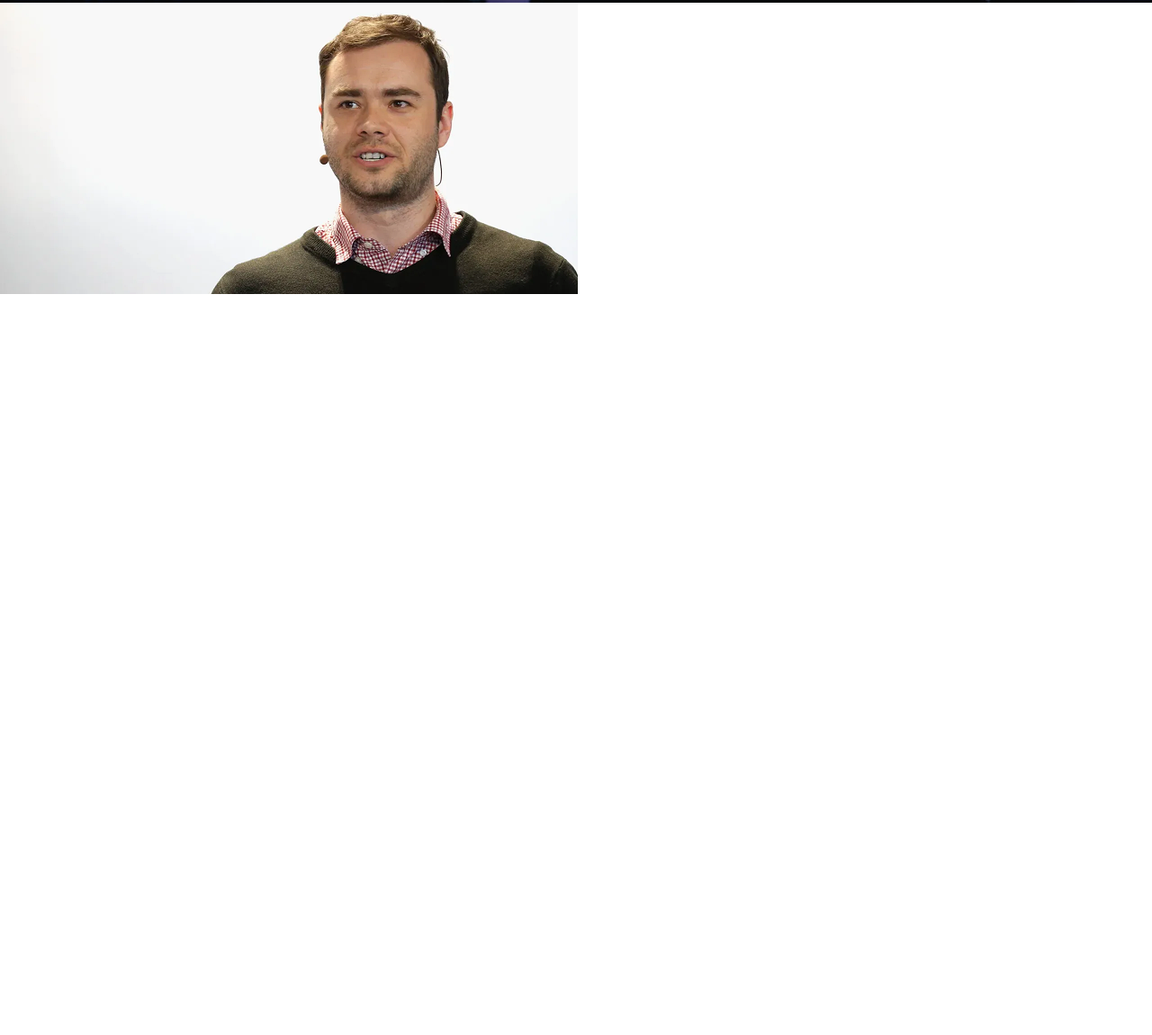
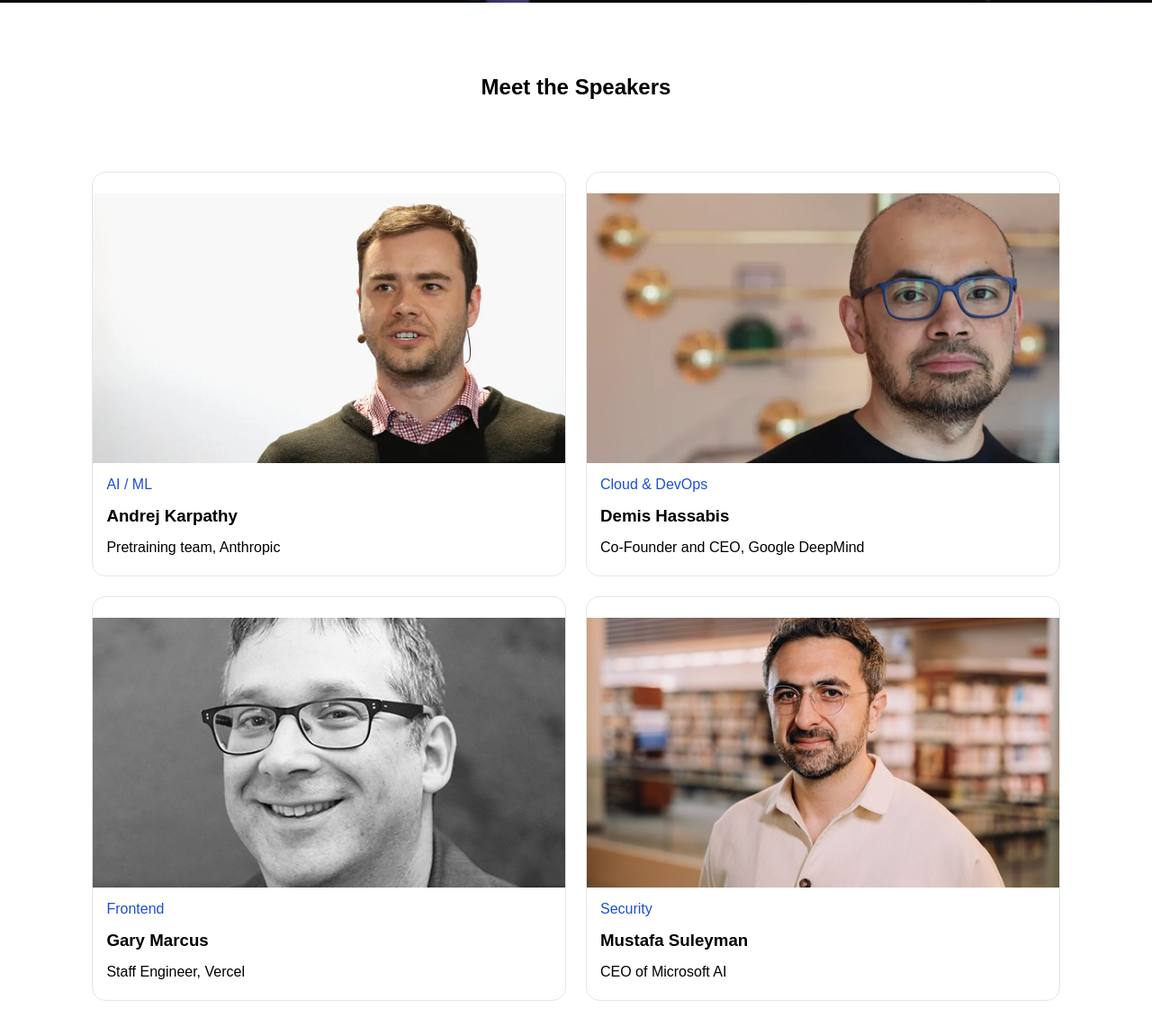
Before and after one commit to sahedali0237/Assignment-01, a plain HTML site: page index.html in a window 1280 px wide. Shown: the part 801-1952 px from the top of the page at 90% size. Before the commit the page ends 1132 px from the top, so only its background shows below. Drawn offline with Linux system fonts and the light colour scheme.

Commit message:
finaliy complit the section of speaker profile

```diff
--- a/index.html
+++ b/index.html
@@ -32,7 +32,8 @@
                 Code. Connect. Create
             </h1>
             <p class="info_p">
-       Join 4,000+ engineers, founders, and builders at the premier developer conference of 2026. Three days of cutting-edge talks, hands-on workshops, and meaningful connections.
+                Join 4,000+ engineers, founders, and builders at the premier developer conference of 2026. Three days of
+                cutting-edge talks, hands-on workshops, and meaningful connections.
             </p>
         </div>
         <div class="hero_btn">
@@ -41,12 +42,42 @@
         </div>
     </header>
     <main>
-    <section>
-        <div>
+        <section id="card_container">
+            <h1>Meet the Speakers</h1>
+            <div class="card_body">
+                <div class="card_fst">
                     <img src="./assets/andrej.png" alt="">
+                    <p><span class="card_p">AI / ML</span></p>
+
+                    <h3>Andrej Karpathy</h3>
+                    <p>Pretraining team, Anthropic</p>
+                </div>
+                <div class="card_fst">
+                    <img src="./assets/demis.png" alt="">
+                   <p><span class="card_p">Cloud & DevOps</span></p>
+                    <h3>Demis Hassabis</h3>
+                    <p>Co-Founder and CEO, Google DeepMind</p>
+                </div>
+                <div class="card_fst">
+                    <img src="./assets/gary.png" alt="">
+                    <p><span class="card_p">Frontend</span></p>
+                    <h3>Gary Marcus</h3>
+                    <p>Staff Engineer, Vercel</p>
+                </div>
+                <div class="card_fst">
+                    <img src="./assets/mustafa.png" alt="">
+                    <p><span class="card_p">Security</span></p>
+                    <h3>Mustafa Suleyman</h3>
+                    <p>CEO of Microsoft AI</p>
+                </div>
+
 
             </div>
         </section>
+
+
+
+
     </main>
 
 </body>
--- a/style.css
+++ b/style.css
@@ -93,3 +93,47 @@
 .hero_btn{
     padding-top: 200px;
 }
+#card_container{
+    padding: 80px 8%;
+    background-color: #fff;
+
+}
+#card_container h1{
+    text-align: center;
+    padding-bottom: 50px;
+}
+
+.card_body {
+    display: grid;
+    grid-template-columns: repeat(2, 1fr);
+    align-items: center;
+    gap: 22px;
+    max-width: 1200px;
+    margin: 30px auto;
+
+
+}
+.card_body div {
+    display: flex;
+    flex-direction: column;
+    justify-content: center;
+    gap: 15px;
+    border: 0.5px solid #e4e6eb;
+    border-radius: 10px;
+    overflow: hidden;
+    border-radius: 15px;
+    height: 450px;
+}
+.card_body img{
+    width: 100%;
+    height: 300px;
+    object-fit: cover;
+    display: block;
+
+}
+.card_body div p, h3{
+    padding-left: 15px;
+}
+.card_p{
+    color: #1c4ed9;
+}
```
Lines whose indentation alone changed are shown as unchanged.
